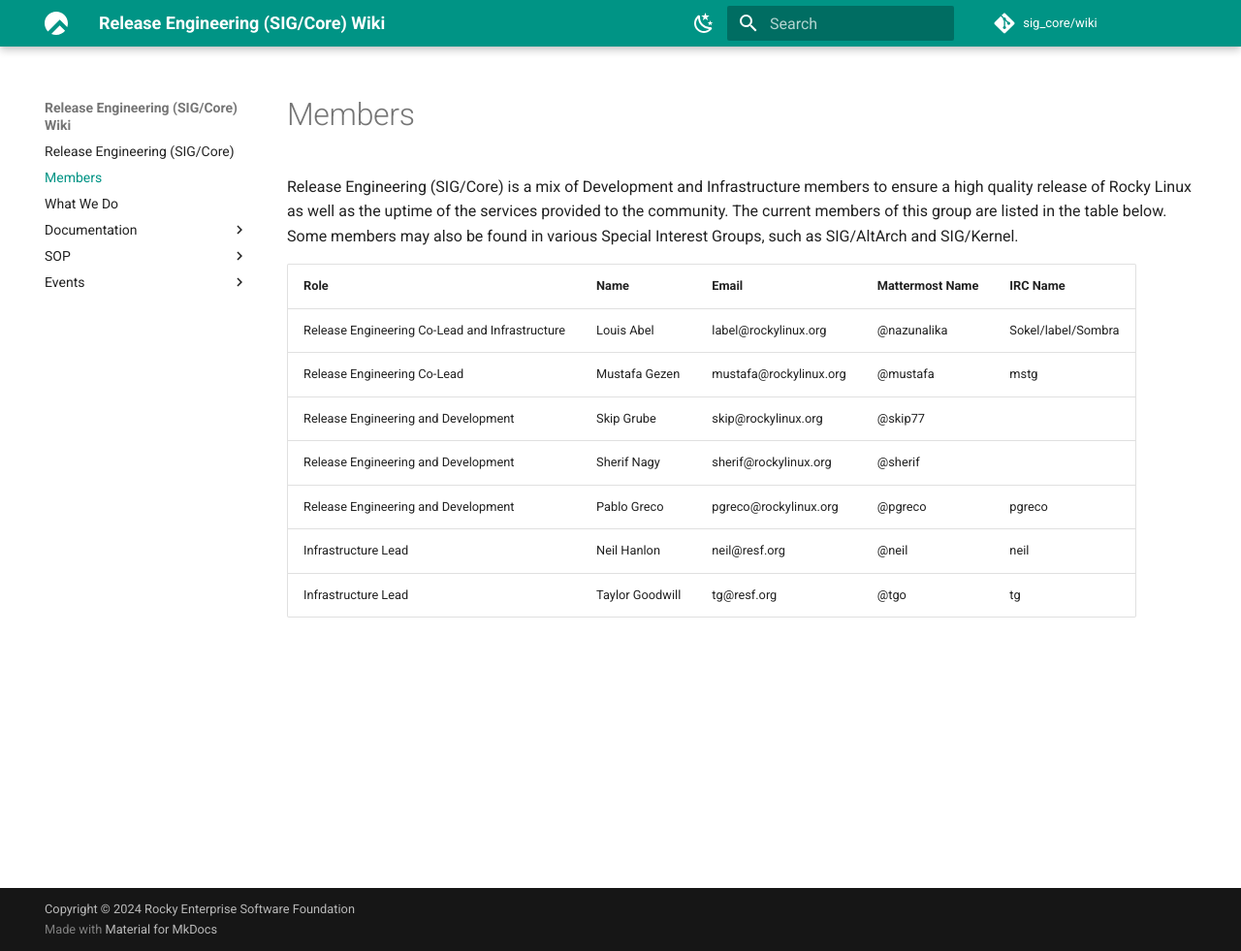
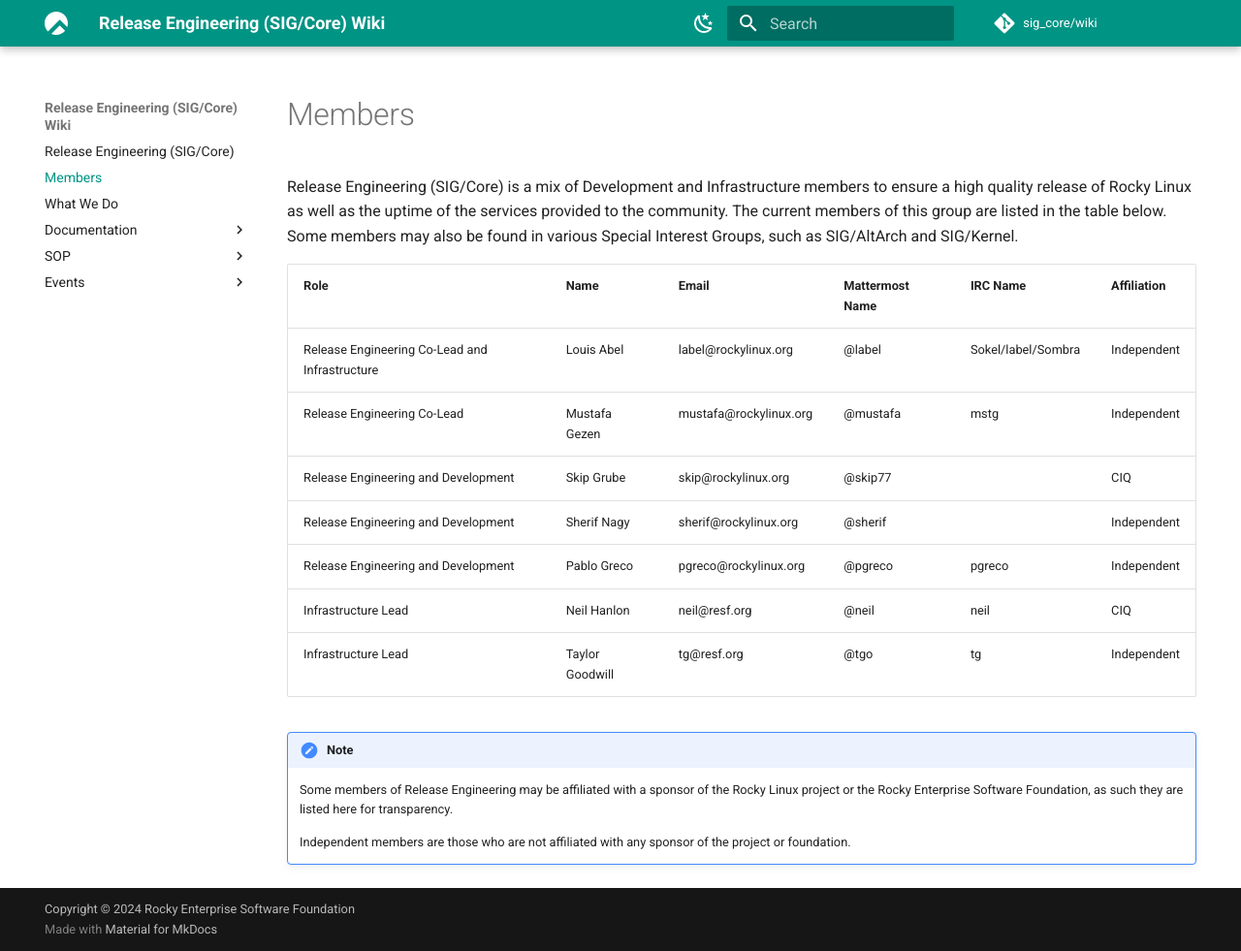
Before and after one commit to rocky-linux/sig-core-wiki, an MkDocs documentation site: the page built from docs/members.md, in a window 1280 px wide and 981 px high. Shown: the whole window at 97% size. Built offline with MkDocs 1.6.1 and Material for MkDocs 9.7.7, drawn with Linux system fonts in a browser that asks for light colours.

Commit message:
Add affiliation column to member table

```diff
--- a/docs/members.md
+++ b/docs/members.md
@@ -4,12 +4,17 @@
 
 Release Engineering (SIG/Core) is a mix of Development and Infrastructure members to ensure a high quality release of Rocky Linux as well as the uptime of the services provided to the community. The current members of this group are listed in the table below. Some members may also be found in various Special Interest Groups, such as SIG/AltArch and SIG/Kernel.
 
-| Role                                              | Name                            | Email                   | Mattermost Name   | IRC Name           |
-|---------------------------------------------------|---------------------------------|------------------------ |-------------------|--------------------|
-| Release Engineering Co-Lead and Infrastructure    | Louis Abel                      | label@rockylinux.org    | @nazunalika       | Sokel/label/Sombra |
-| Release Engineering Co-Lead                       | Mustafa Gezen                   | mustafa@rockylinux.org  | @mustafa          | mstg               |
-| Release Engineering and Development               | Skip Grube                      | skip@rockylinux.org     | @skip77           |                    |
-| Release Engineering and Development               | Sherif Nagy                     | sherif@rockylinux.org   | @sherif           |                    |
-| Release Engineering and Development               | Pablo Greco                     | pgreco@rockylinux.org   | @pgreco           | pgreco             |
-| Infrastructure Lead                               | Neil Hanlon                     | neil@resf.org           | @neil             | neil               |
-| Infrastructure Lead                               | Taylor Goodwill                 | tg@resf.org             | @tgo              | tg                 |
+| Role                                              | Name                            | Email                   | Mattermost Name   | IRC Name           | Affiliation |
+|---------------------------------------------------|---------------------------------|------------------------ |-------------------|--------------------|-------------|
+| Release Engineering Co-Lead and Infrastructure    | Louis Abel                      | label@rockylinux.org    | @label            | Sokel/label/Sombra | Independent |
+| Release Engineering Co-Lead                       | Mustafa Gezen                   | mustafa@rockylinux.org  | @mustafa          | mstg               | Independent |
+| Release Engineering and Development               | Skip Grube                      | skip@rockylinux.org     | @skip77           |                    | CIQ         |
+| Release Engineering and Development               | Sherif Nagy                     | sherif@rockylinux.org   | @sherif           |                    | Independent |
+| Release Engineering and Development               | Pablo Greco                     | pgreco@rockylinux.org   | @pgreco           | pgreco             | Independent |
+| Infrastructure Lead                               | Neil Hanlon                     | neil@resf.org           | @neil             | neil               | CIQ         |
+| Infrastructure Lead                               | Taylor Goodwill                 | tg@resf.org             | @tgo              | tg                 | Independent |
+
+!!! note
+    Some members of Release Engineering may be affiliated with a sponsor of the Rocky Linux project or the Rocky Enterprise Software Foundation, as such they are listed here for transparency.
+
+    Independent members are those who are not affiliated with any sponsor of the project or foundation.
```
